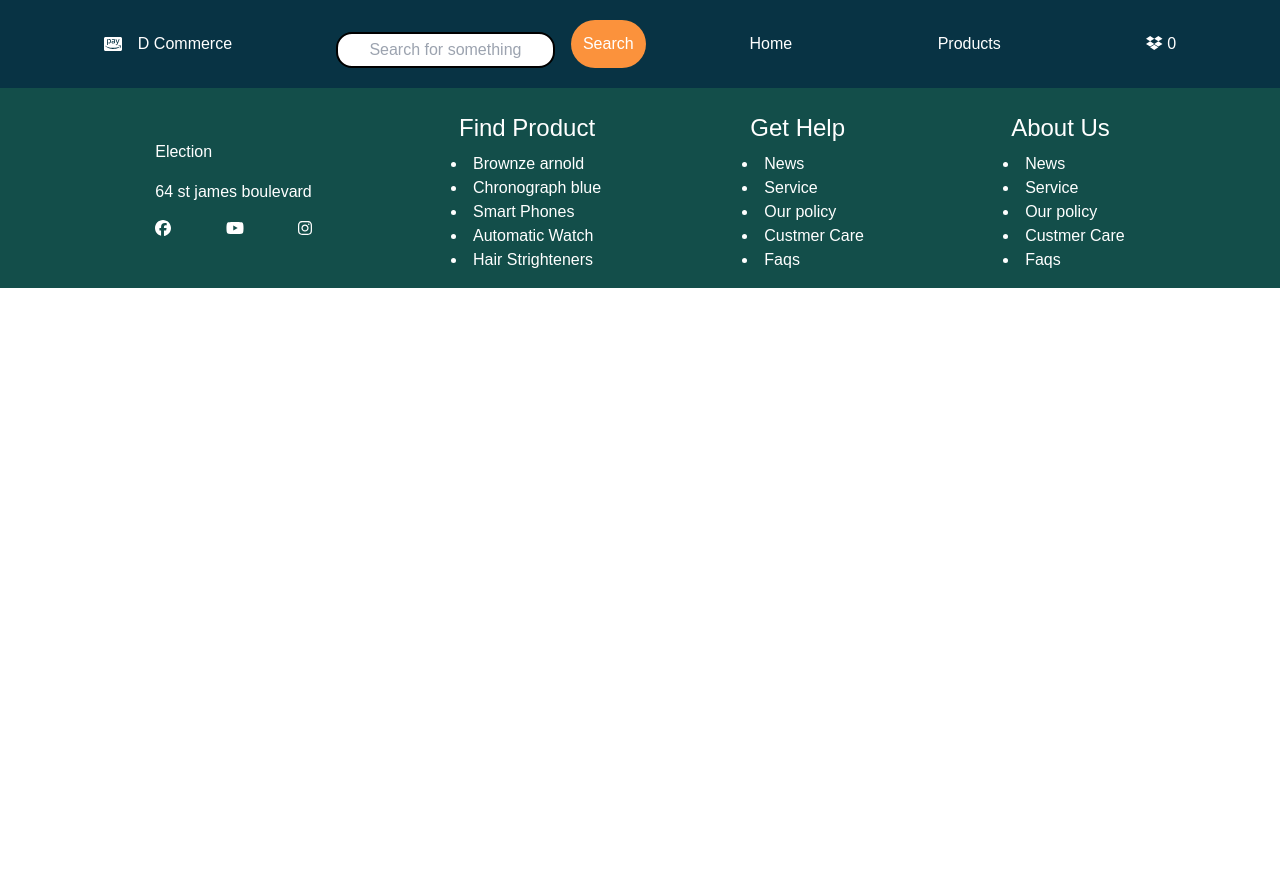
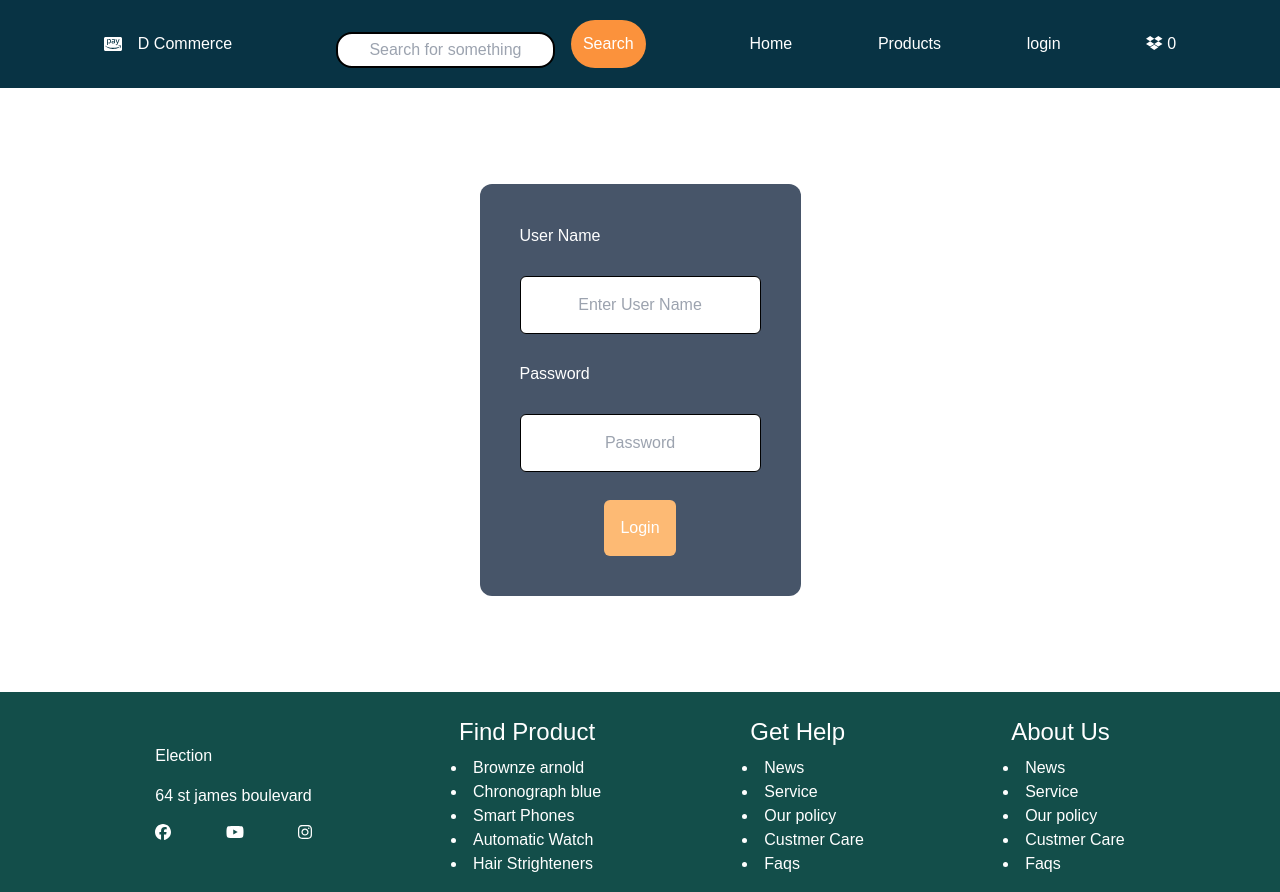
Before and after one commit to LinkBroken/D-commerce, a React (Vite) app: page /login in a window 1280 px wide. Before the commit the page ends 800 px from the top, so only its background shows below. Built offline with nearby package versions, Linux system fonts and the light colour scheme; no server answers.

Commit message:
connecting nestjs server

```diff
--- a/src/App.jsx
+++ b/src/App.jsx
@@ -16,11 +16,15 @@ import SearchBar from "./components/SearchBar/SearchBar";
 import { FontAwesomeIcon } from "@fortawesome/react-fontawesome";
 import { faCcAmazonPay as icon } from "@fortawesome/free-brands-svg-icons";
 import Results from "./components/Results/Results";
+import Login from "./components/Login/Login";
+import AuthContextProvider from "./context/AuthContext";
+import PrivateRoutes from "./auth/ProtectedRoutes";
 function App() {
   return (
     <>
       <StoreProvider>
         <ItemsContextProvider>
+          <AuthContextProvider>
           <Router>
             <Nav className="flex w-1/3 justify-between items-center ">
               <div className="flex flex-row-reverse items-center gap-4 ">
@@ -35,15 +39,26 @@ function App() {
                 placeholder="Search for something"
               />
             </Nav>
+            <Routes>
 
+            </Routes>
             <Routes>
-              <Route path="/" element={<Home />} />
+
+            <Route path="/cart" element={<PrivateRoutes/>}>
+            <Route path="/cart/items" element={<Cart />} />
+            </Route>
+            <Route path="/" element={<Home />} />
+            <Route path="/login" element={<Login />} />
+
               <Route path="/footer" element={<Footer />} />
               <Route path="/main" element={<MainSection />} />
-              <Route path="/cart" element={<Cart />} />
+
               <Route path="/results" element={<Results />} />
+            {/* </Route> */}
+
             </Routes>
           </Router>
+          </AuthContextProvider>
         </ItemsContextProvider>
         <Footer />
       </StoreProvider>
--- /dev/null
+++ b/src/auth/ProtectedRoutes.jsx
@@ -0,0 +1,12 @@
+import { Navigate, Outlet } from 'react-router-dom'
+import { useContext } from 'react'
+import { AuthContext } from '../context/AuthContext'
+ const PrivateRoutes = () => {
+    const {isAuth} = useContext(AuthContext)
+
+    return (
+        isAuth == "true" ? "" : <Navigate to={'/login'}/>
+    )
+  }
+
+export default PrivateRoutes
--- /dev/null
+++ b/src/components/Login/Login.jsx
@@ -0,0 +1,28 @@
+import handleLogin from "../../helpers/handleLogin"
+import { AuthContext } from "../../context/AuthContext";
+import { useContext } from "react";
+// import { Navigate } from "react-router-dom";
+function Login() {
+
+    const {isAuth,setIsAuth} = useContext(AuthContext)
+    console.log(isAuth)
+    // if(isAuth == "true"){
+    //     return <Navigate to="/" />
+    // }
+    return (
+        <div className=" flex flex-col p-24 items-center min-h-96">
+            <form   onSubmit={(e)=>handleLogin(e,setIsAuth)}   className="flex flex-col items-center p-10 gap-7 bg-slate-600 rounded-xl w-fit text-white">
+
+                <label className="self-start" htmlFor="username"> User Name</label>
+                <input className=" text-black p-4 border border-solid border-black rounded-md text-center" type="text" name="username" placeholder="Enter User Name" required />
+
+                <label className=" self-start" htmlFor="password"> Password</label>
+                <input className="text-black p-4 border border-solid border-black rounded-md text-center" type="password" name="password" placeholder="Password" required />
+
+                <button className="p-4 rounded-md bg-orange-300">Login</button>
+            </form>
+        </div>
+    )
+}
+
+export default Login
--- a/src/components/MainSection/MainSection.jsx
+++ b/src/components/MainSection/MainSection.jsx
@@ -6,14 +6,27 @@ import AOS from "aos";
 import "aos/dist/aos.css";
 import Modal from "../Modal/Modal";
 import Skeleton from "../Skeleton/Skeleton";
-
+import axios from "axios";
 function MainSection() {
   const { storeData } = useContext(store);
   const { addItem, setModal } = useContext(Items);
   const [itemCount, setItemCount] = useState(1);
-
   useEffect(() => {
     AOS.init();
+
+   try{
+    const data = async ()=> {
+      await axios.post("http://localhost:3000/books/",{
+      name: "mohamed",
+      status: "online"
+    })}
+    data()
+  }
+  catch(err){
+    console.log(err)
+}
+
+
   }, []);
   return (
     <>
@@ -21,7 +34,7 @@ function MainSection() {
       {storeData.length > 0 ? (
         <>
           <Modal />
-{/* increase font size*/}
+          {/* increase font size*/}
           <div className="pt-10 flex justify-evenly w-full ">
             <div
               data-aos-duration="1000"
@@ -42,6 +55,7 @@ function MainSection() {
                   buttonClick={() => {
                     addItem({ ...item, id: Math.random(), count: itemCount });
                     setModal(true);
+
                   }}
                   onChange={(e) => setItemCount(e.target.value)}
                 />
@@ -51,9 +65,9 @@ function MainSection() {
         </>
       ) : (
         <div className=" mt-20 flex justify-evenly w-screen min-h-screen gap-11">
-          <Skeleton/>
-          <Skeleton/>
-          <Skeleton/>
+          <Skeleton />
+          <Skeleton />
+          <Skeleton />
         </div>
       )}
     </>
--- a/src/components/Nav/Nav.jsx
+++ b/src/components/Nav/Nav.jsx
@@ -12,8 +12,8 @@ function Nav({ children, ...props }) {
       <div {...props}>
         <Link to="/">Home</Link>
         <Link to="/Main">Products</Link>
-        {/* <Link to="/Cart">Cart</Link> */}
-        <Link to="/Cart">
+        <Link to="/login">login</Link>
+        <Link to="/cart/items">
           <FontAwesomeIcon icon={icon} /> {state.items.length}
         </Link>
       </div>
--- /dev/null
+++ b/src/context/AuthContext.jsx
@@ -0,0 +1,14 @@
+import { createContext, useState } from "react";
+import PropTypes from "prop-types";
+export const AuthContext = createContext({});
+
+export default function AuthContextProvider({ children }) {
+    const [isAuth, setIsAuth] = useState(false);
+    return <AuthContext.Provider value={{ isAuth, setIsAuth }}>{children}</AuthContext.Provider>;
+}
+
+
+AuthContextProvider.propTypes ={
+        children: PropTypes.node.isRequired,
+
+}
--- /dev/null
+++ b/src/helpers/handleLogin.js
@@ -0,0 +1,19 @@
+export default function handleLogin(e,setAuth){
+    e?.preventDefault();
+    const username = e.currentTarget.username.value;
+    const password = e.currentTarget.password.value;
+    const user = {
+        username: username,
+        password: password
+    }
+    fetch("http://localhost:3000/auth/login", {
+        method: "POST",
+        headers: {
+            "Content-Type": "application/json"
+        },
+        body: JSON.stringify(user)
+    })
+    .then(res => res.text())
+    .then(data => setAuth(data))
+    .catch(err => console.log(err))
+}
```
